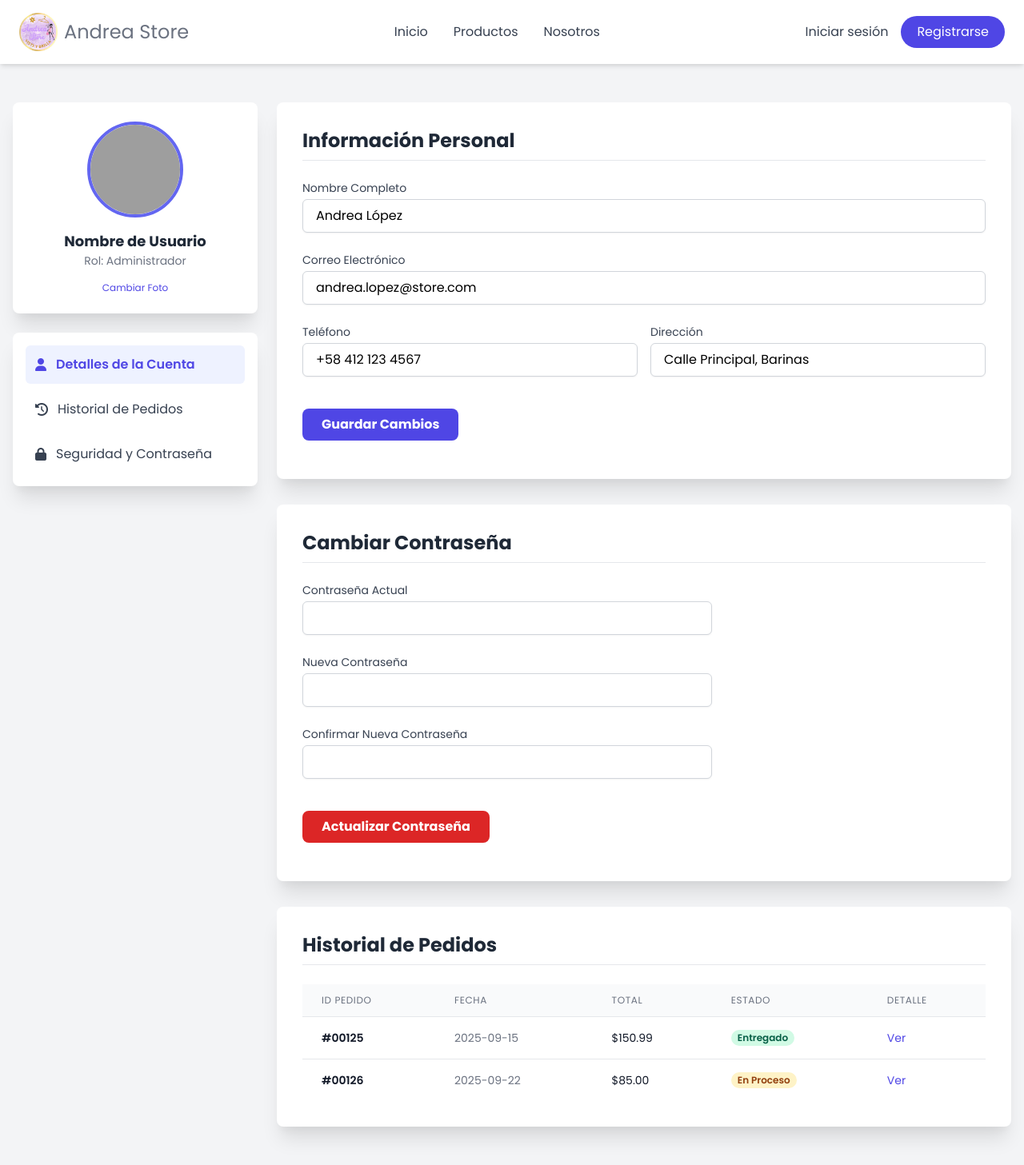
After one commit to Leonardo-Rodriguez2/Proyecto-Tienda-Online, a PHP site: page /pages/profile.user.view.php in a window 1280 px wide. The commit adds this page. Shown: the whole page at 80% size. Run offline with PHP 8.4, Linux system fonts and the light colour scheme; grey boxes are pictures that could not be loaded.

Commit message:
cambios en la cabecera y poniendo estrutra y estilos de los modulos compras y perfil

```diff
--- a/pages/list.product.view.php
+++ b/pages/list.product.view.php
@@ -109,7 +109,7 @@
                         echo '<h3 class="font-semibold text-lg text-gray-800 mb-2">' . htmlspecialchars($row['nombre']) . '</h3>';
                         echo '<div class="flex items-center justify-between mt-4">';
                         echo '<span class="text-xl font-bold text-indigo-600">$' . $row['precio'] . '</span>';
-                        echo '<a href="#" class="bg-indigo-600 text-white px-4 py-2 rounded-full text-sm hover:bg-indigo-700 transition duration-300">Añadir al Carrito</a>';
+                        echo '<a href="#" class="bg-indigo-600 text-white px-4 py-2 rounded-full text-sm hover:bg-indigo-700 transition duration-300">Ver detalles</a>';
                         echo '</div>';
                         echo '</div>';
                         echo '</div>';
--- a/pages/product.management.view.php
+++ b/pages/product.management.view.php
@@ -11,7 +11,7 @@
         <div class="w-full bg-white max-w-xl rounded-lg shadow-xl p-6 md:p-8 mb-8">
             <h3 class="text-xl md:text-2xl font-bold text-gray-800 mb-6">Agregar/Producto</h3>
 
-<form action="../php/add.product.php" method="POST" enctype="multipart/form-data" class="space-y-6">
+<form action="../php/add.product.service.php" method="POST" enctype="multipart/form-data" class="space-y-6">
                 <div>
                     <label for="nombre_producto" class="block text-sm font-medium text-gray-700">Nombre del Producto</label>
                     <input type="text" id="nombre_producto" name="name_product" required
--- /dev/null
+++ b/pages/profile.user.view.php
@@ -0,0 +1,168 @@
+
+<style>
+            /* Estilo para la foto de perfil */
+        .profile-pic {
+            width: 120px;
+            height: 120px;
+            object-fit: cover;
+        }
+</style>
+
+<?php
+    include("../layouts/header.nav.component/header.nav.component.php");
+?>
+
+<div class="bg-gray-100">
+
+
+    <main class="container mx-auto px-4 py-8 md:py-12">
+        <div class="flex flex-col md:flex-row gap-6">
+
+            <aside class="w-full md:w-1/4">
+                <div class="bg-white rounded-lg shadow-xl p-6 mb-6 text-center">
+
+                    <img src="https://i.pravatar.cc/120?img=1" alt="Foto de perfil"
+                         class="profile-pic rounded-full mx-auto border-4 border-indigo-500 mb-4">
+
+                    <h4 class="text-lg font-bold text-gray-800">Nombre de Usuario</h4>
+                    <p class="text-sm text-gray-500">Rol: Administrador</p>
+
+                    <button class="mt-4 text-xs text-indigo-600 hover:text-indigo-800 font-medium">
+                        Cambiar Foto
+                    </button>
+                </div>
+
+                <nav class="bg-white rounded-lg shadow-xl p-4 space-y-2">
+                    <a href="#detalles" class="flex items-center p-3 text-indigo-600 font-semibold bg-indigo-50 rounded-md hover:bg-indigo-100 transition duration-150">
+                        <i class="fas fa-user mr-3"></i> Detalles de la Cuenta
+                    </a>
+                    <a href="#pedidos" class="flex items-center p-3 text-gray-700 font-medium rounded-md hover:bg-gray-100 transition duration-150">
+                        <i class="fas fa-history mr-3"></i> Historial de Pedidos
+                    </a>
+                    <a href="#seguridad" class="flex items-center p-3 text-gray-700 font-medium rounded-md hover:bg-gray-100 transition duration-150">
+                        <i class="fas fa-lock mr-3"></i> Seguridad y Contraseña
+                    </a>
+                </nav>
+            </aside>
+
+            <div class="w-full md:w-3/4 space-y-8">
+
+                <section id="detalles" class="bg-white rounded-lg shadow-xl p-6 md:p-8">
+                    <h3 class="text-2xl font-bold text-gray-800 mb-6 border-b pb-2">Información Personal</h3>
+
+                    <form action="#" method="POST" class="space-y-6">
+                        <div>
+                            <label for="nombre_completo" class="block text-sm font-medium text-gray-700">Nombre Completo</label>
+                            <input type="text" id="nombre_completo" name="nombre_completo" value="Andrea López"
+                                   class="mt-1 block w-full px-4 py-2 border border-gray-300 rounded-md shadow-sm focus:ring-indigo-500 focus:border-indigo-500">
+                        </div>
+
+                        <div>
+                            <label for="correo" class="block text-sm font-medium text-gray-700">Correo Electrónico</label>
+                            <input type="email" id="correo" name="correo" value="andrea.lopez@store.com"
+                                   class="mt-1 block w-full px-4 py-2 border border-gray-300 rounded-md shadow-sm focus:ring-indigo-500 focus:border-indigo-500">
+                        </div>
+
+                        <div class="flex flex-col sm:flex-row gap-4">
+                            <div class="w-full sm:w-1/2">
+                                <label for="telefono" class="block text-sm font-medium text-gray-700">Teléfono</label>
+                                <input type="text" id="telefono" name="telefono" value="+58 412 123 4567"
+                                       class="mt-1 block w-full px-4 py-2 border border-gray-300 rounded-md shadow-sm focus:ring-indigo-500 focus:border-indigo-500">
+                            </div>
+                            <div class="w-full sm:w-1/2">
+                                <label for="direccion" class="block text-sm font-medium text-gray-700">Dirección</label>
+                                <input type="text" id="direccion" name="direccion" value="Calle Principal, Barinas"
+                                       class="mt-1 block w-full px-4 py-2 border border-gray-300 rounded-md shadow-sm focus:ring-indigo-500 focus:border-indigo-500">
+                            </div>
+                        </div>
+
+                        <div class="pt-4">
+                            <button type="submit" class="bg-indigo-600 text-white font-bold py-2 px-6 rounded-lg hover:bg-indigo-700 transition duration-300">
+                                Guardar Cambios
+                            </button>
+                        </div>
+                    </form>
+                </section>
+
+                <section id="seguridad" class="bg-white rounded-lg shadow-xl p-6 md:p-8">
+                    <h3 class="text-2xl font-bold text-gray-800 mb-6 border-b pb-2">Cambiar Contraseña</h3>
+
+                    <form action="#" method="POST" class="space-y-6 max-w-lg">
+
+                        <div>
+                            <label for="pass_actual" class="block text-sm font-medium text-gray-700">Contraseña Actual</label>
+                            <input type="password" id="pass_actual" name="pass_actual" required
+                                   class="mt-1 block w-full px-4 py-2 border border-gray-300 rounded-md shadow-sm focus:ring-indigo-500 focus:border-indigo-500">
+                        </div>
+
+                        <div>
+                            <label for="pass_nueva" class="block text-sm font-medium text-gray-700">Nueva Contraseña</label>
+                            <input type="password" id="pass_nueva" name="pass_nueva" required
+                                   class="mt-1 block w-full px-4 py-2 border border-gray-300 rounded-md shadow-sm focus:ring-indigo-500 focus:border-indigo-500">
+                        </div>
+
+                        <div>
+                            <label for="pass_confirmar" class="block text-sm font-medium text-gray-700">Confirmar Nueva Contraseña</label>
+                            <input type="password" id="pass_confirmar" name="pass_confirmar" required
+                                   class="mt-1 block w-full px-4 py-2 border border-gray-300 rounded-md shadow-sm focus:ring-indigo-500 focus:border-indigo-500">
+                        </div>
+
+                        <div class="pt-4">
+                            <button type="submit" class="bg-red-600 text-white font-bold py-2 px-6 rounded-lg hover:bg-red-700 transition duration-300">
+                                Actualizar Contraseña
+                            </button>
+                        </div>
+                    </form>
+                </section>
+
+                <section id="pedidos" class="bg-white rounded-lg shadow-xl p-6 md:p-8">
+                    <h3 class="text-2xl font-bold text-gray-800 mb-6 border-b pb-2">Historial de Pedidos</h3>
+
+                    <div class="overflow-x-auto">
+                        <table class="min-w-full divide-y divide-gray-200">
+                            <thead class="bg-gray-50">
+                                <tr>
+                                    <th class="px-6 py-3 text-left text-xs font-medium text-gray-500 uppercase tracking-wider">ID Pedido</th>
+                                    <th class="px-6 py-3 text-left text-xs font-medium text-gray-500 uppercase tracking-wider">Fecha</th>
+                                    <th class="px-6 py-3 text-left text-xs font-medium text-gray-500 uppercase tracking-wider">Total</th>
+                                    <th class="px-6 py-3 text-left text-xs font-medium text-gray-500 uppercase tracking-wider">Estado</th>
+                                    <th class="px-6 py-3 text-left text-xs font-medium text-gray-500 uppercase tracking-wider">Detalle</th>
+                                </tr>
+                            </thead>
+                            <tbody class="bg-white divide-y divide-gray-200">
+                                <tr>
+                                    <td class="px-6 py-4 whitespace-nowrap text-sm font-semibold text-gray-900">#00125</td>
+                                    <td class="px-6 py-4 whitespace-nowrap text-sm text-gray-500">2025-09-15</td>
+                                    <td class="px-6 py-4 whitespace-nowrap text-sm text-gray-900">$150.99</td>
+                                    <td class="px-6 py-4 whitespace-nowrap">
+                                        <span class="px-2 inline-flex text-xs leading-5 font-semibold rounded-full bg-green-100 text-green-800">
+                                            Entregado
+                                        </span>
+                                    </td>
+                                    <td class="px-6 py-4 whitespace-nowrap text-sm text-indigo-600 hover:text-indigo-900 cursor-pointer">
+                                        Ver
+                                    </td>
+                                </tr>
+                                <tr>
+                                    <td class="px-6 py-4 whitespace-nowrap text-sm font-semibold text-gray-900">#00126</td>
+                                    <td class="px-6 py-4 whitespace-nowrap text-sm text-gray-500">2025-09-22</td>
+                                    <td class="px-6 py-4 whitespace-nowrap text-sm text-gray-900">$85.00</td>
+                                    <td class="px-6 py-4 whitespace-nowrap">
+                                        <span class="px-2 inline-flex text-xs leading-5 font-semibold rounded-full bg-yellow-100 text-yellow-800">
+                                            En Proceso
+                                        </span>
+                                    </td>
+                                    <td class="px-6 py-4 whitespace-nowrap text-sm text-indigo-600 hover:text-indigo-900 cursor-pointer">
+                                        Ver
+                                    </td>
+                                </tr>
+                            </tbody>
+                        </table>
+                    </div>
+                </section>
+
+            </div>
+        </div>
+    </main>
+</div>
+</html>
--- a/pages/welcome.view.php
+++ b/pages/welcome.view.php
@@ -56,7 +56,7 @@
                         echo '<h3 class="font-semibold text-lg text-gray-800 mb-2">' . htmlspecialchars($row['nombre']) . '</h3>';
                         echo '<div class="flex items-center justify-between mt-4">';
                         echo '<span class="text-xl font-bold text-indigo-600">$' . $row['precio'] . '</span>';
-                        echo '<a href="#" class="bg-indigo-600 text-white px-4 py-2 rounded-full text-sm hover:bg-indigo-700 transition duration-300">Añadir al Carrito</a>';
+                        echo '<a href="#" class="bg-indigo-600 text-white px-4 py-2 rounded-full text-sm hover:bg-indigo-700 transition duration-300">Ver detalles</a>';
                         echo '</div>';
                         echo '</div>';
                         echo '</div>';
```
Also changed, not shown: layouts/header.nav.component/header.nav.component.php (+27 -12 lines), pages/user.purchases.view.php (added, +139 -0 lines), php/add.product.php (deleted, +0 -38 lines), php/add.product.service.php (added, +38 -0 lines), img/HugeDomains_com.jpeg (added), img/anomaly-WWesmHEgXDs-unsplash.jpg (added), img/md-salman-tWOz2_EK5EQ-unsplash.jpg (added), 3 other files.
